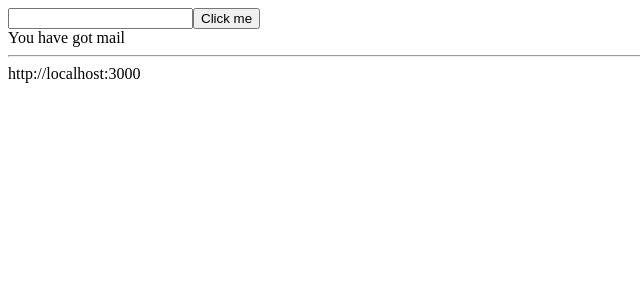
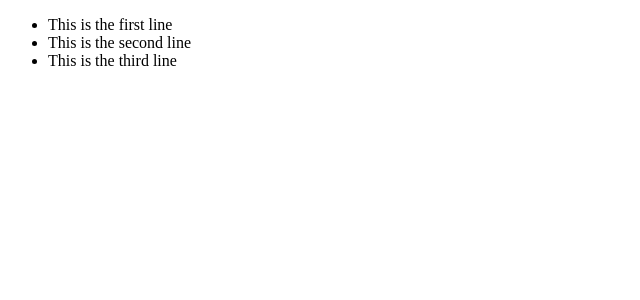
Before and after one commit to kothagundla1/angular2-funda, an Angular app in the folder angualarfirstapplication/: page / in a window 1280 px wide. Shown: the top 300 px of the page, without its empty margins (0-640 px from the left). Built offline with nearby package versions, Linux system fonts and the light colour scheme.

Commit message:
Loop Through Angular 2 Components with ngFor

```diff
--- a/angualarfirstapplication/src/app/app.component.ts
+++ b/angualarfirstapplication/src/app/app.component.ts
@@ -1,18 +1,16 @@
 import {Component, Inject} from '@angular/core';
-// import {MailService} from "./mail.service";
+
 
 @Component({
   selector: 'app-root',
   template: `
   <div>
-    <app-simple-form></app-simple-form>
-    {{mail.message}}
-    <hr>
-    {{api}}
+   <ul>
+   <li *ngFor="let message of mail.messages">{{message}}</li>
+   </ul>
   </div>`,
 })
 export class AppComponent {
   title = 'this is the first app ' ;
-  constructor(@Inject('mail') private mail,
-              @Inject('api') private api){}
+  constructor(@Inject('mail') private mail){}
 }
--- a/angualarfirstapplication/src/app/mail.service.ts
+++ b/angualarfirstapplication/src/app/mail.service.ts
@@ -2,7 +2,9 @@ import { Injectable } from '@angular/core';
 
 @Injectable()
 export class MailService {
-   message = 'You have got mail';
+   messages = [`This is the first line`,
+   `This is the second line`,
+   `This is the third line `];
   constructor() { }
 
 }
```
